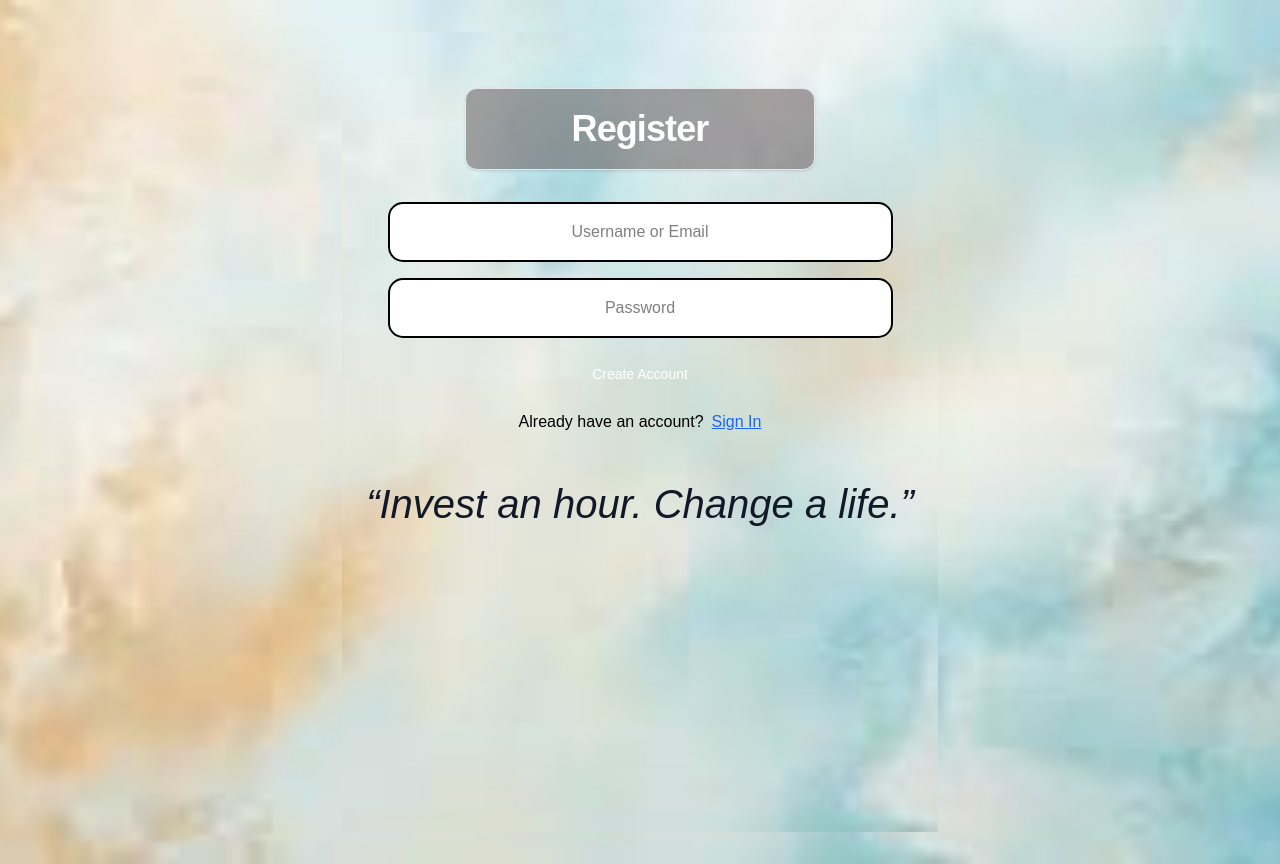
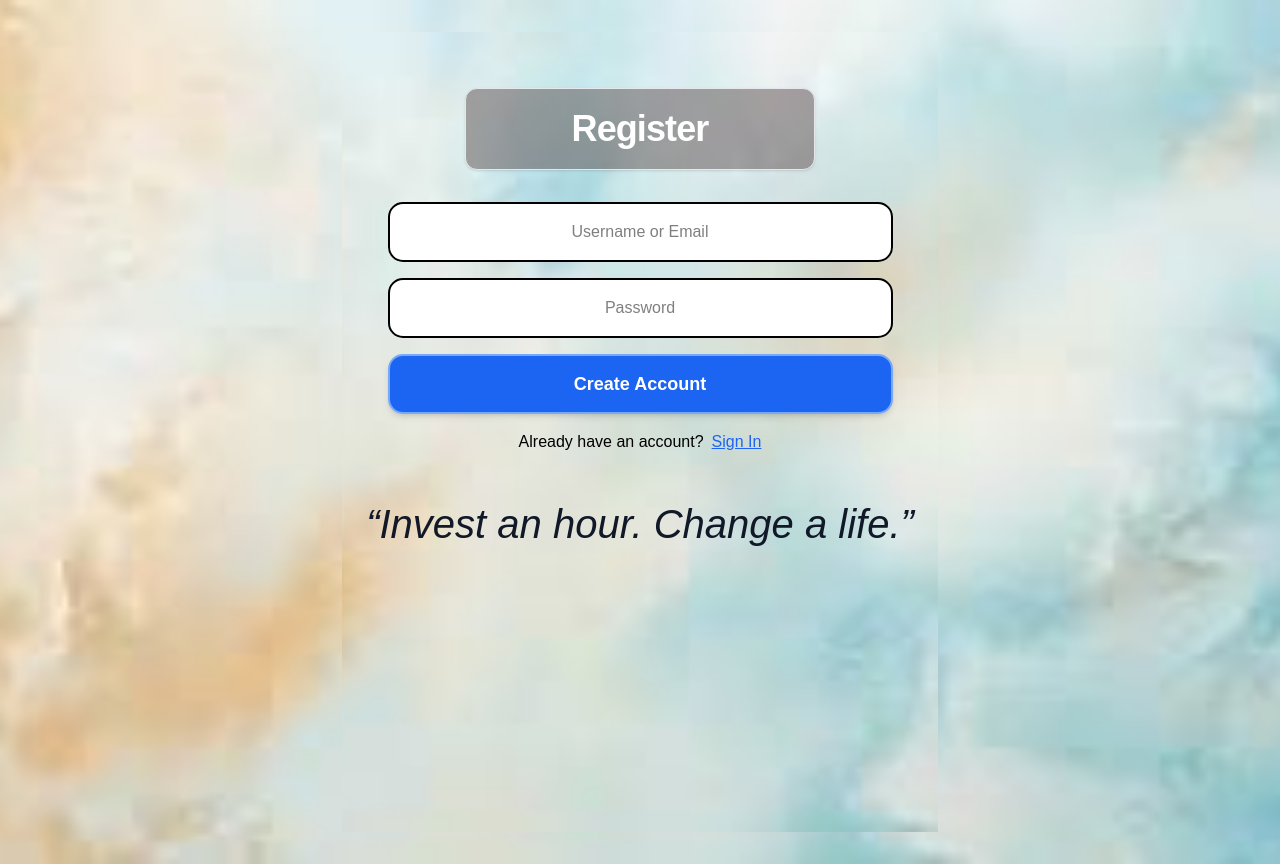
Before and after one commit to PallaviPattanashetti/newfrontend, a Next.js app: page /pages/Register in a window 1280 px wide. Built offline with nearby package versions, Linux system fonts and the light colour scheme; no server answers.

Commit message:
register button

```diff
--- a/app/components/RegisterForm.tsx
+++ b/app/components/RegisterForm.tsx
@@ -86,7 +86,14 @@ const RegisterPage = () => {
           />
         </div>
 
-        <Button type="submit" className="w-full">Create Account</Button>
+        {/* <Button type="submit" className="w-full">Create Account</Button> */}
+
+        <button
+  type="submit"
+  className="w-full max-w-[505px] h-[60px] bg-blue-600 hover:bg-blue-700 active:bg-blue-800 text-white font-bold text-lg rounded-[15px] shadow-md transition-colors cursor-pointer border-2 border-blue-400"
+>
+  Create Account
+</button>
 
         <p className="mt-4 text-black">
           Already have an account?
--- a/app/pages/Edit/page.tsx
+++ b/app/pages/Edit/page.tsx
@@ -39,6 +39,7 @@ export default function ProfilePage() {
   const { push } = useRouter();
   const [loginName, setLoginName] = useState<string>("");
   const [profileName, setProfileName] = useState<string>("");
+
 
 const [city, setCity] = useState<string>("");
 
```
